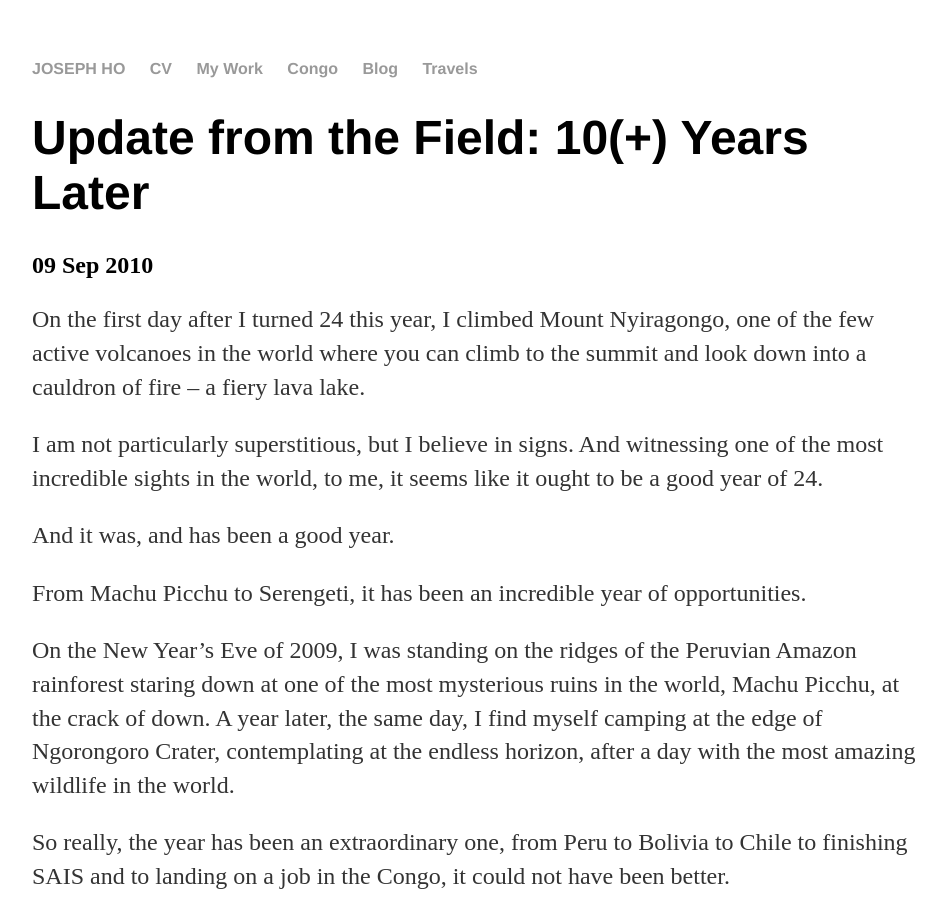
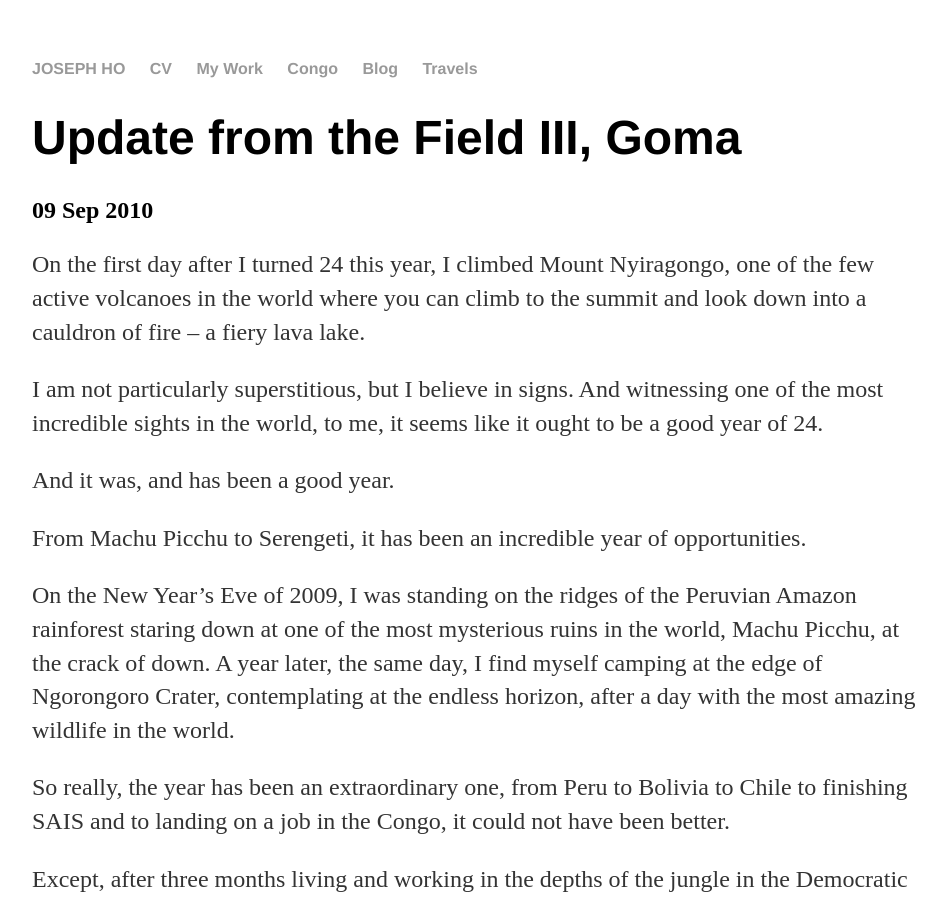
Before and after one commit to onwardjho/onwardjho.github.io, a Jekyll site: the page built from _posts/2017-09-10-onwardjho-update-field-201009.md, in a window 1280 px wide and 900 px high. Shown: the whole window, without its empty margins (160-1106 px from the left). Built offline with Jekyll 4.4.1, drawn with Linux system fonts in a browser that asks for light colours; comment, search, counter and statistics services are not loaded.

Commit message:
Update 2017-09-10-onwardjho-update-field-201009.md

```diff
--- a/_posts/2017-09-10-onwardjho-update-field-201009.md
+++ b/_posts/2017-09-10-onwardjho-update-field-201009.md
@@ -1,6 +1,6 @@
 ---
 layout: post
-title: "Update from the Field: 10(+) Years Later"
+title: "Update from the Field III, Goma"
 date: 2010-09-09
 ---
 On the first day after I turned 24 this year, I climbed Mount Nyiragongo, one of the few active volcanoes in the world where you can climb to the summit and look down into a cauldron of fire – a fiery lava lake.
```
